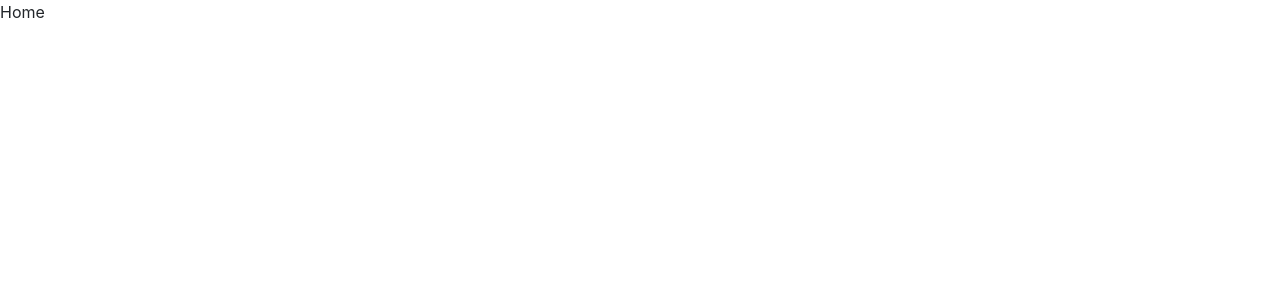
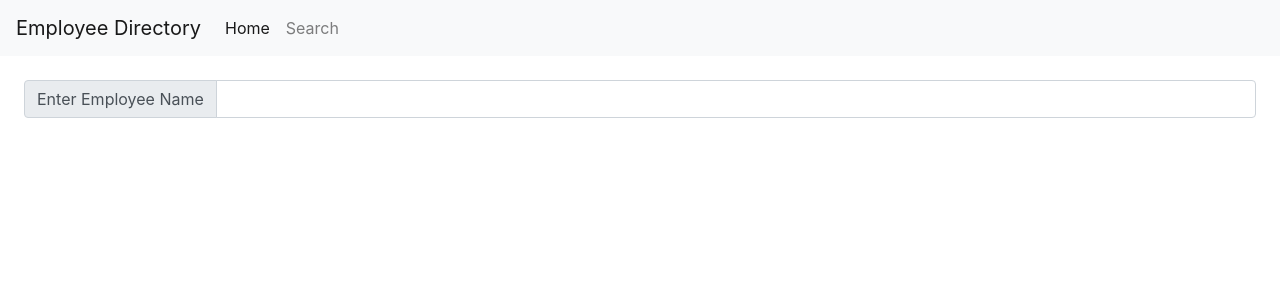
Before and after one commit to jeorgedonato/react-user-directory, a React (Create React App) app: page / in a window 1280 px wide. Shown: the top 300 px of the page. Built offline with nearby package versions, Linux system fonts and the light colour scheme.

Commit message:
Added searchbar

```diff
--- a/src/App.js
+++ b/src/App.js
@@ -2,12 +2,14 @@ import React from 'react';
 import Home from './pages/Home';
 import Search from './pages/Search';
 import Wrapper from './components/Wrapper'
+import Navbar from './components/Navbar'
 import { BrowserRouter as Router, Route } from "react-router-dom";
 
 function App() {
   return (
     <Router>
       <div>
+        <Navbar/>
         <Wrapper>
           <Route exact path="/" component={Home} />
           <Route exact path="/search" component={Search} />
--- /dev/null
+++ b/src/components/Navbar/index.js
@@ -0,0 +1,19 @@
+import React from 'react';
+import {Navbar,Nav} from 'react-bootstrap';
+import { Link } from "react-router-dom";
+
+function Navbars(){
+  return (
+    <>
+      <Navbar bg="light" variant="light">
+        <Link to="/" className="navbar-brand" href="#home">Employee Directory</Link>
+        <Nav className="mr-auto">
+          <Link to="/" className={window.location.pathname === "/" ? "nav-link active" : "nav-link"}  href="#home">Home</Link>
+          <Link to="/search" className={window.location.pathname === "/search" ? "nav-link active" : "nav-link"} href="#search">Search</Link>
+        </Nav>
+      </Navbar>
+    </>
+  );
+
+};
+export default Navbars;
--- /dev/null
+++ b/src/components/SearchBar/index.js
@@ -0,0 +1,17 @@
+import React from 'react';
+import {InputGroup,FormControl} from 'react-bootstrap'
+
+function SearchBar(props){
+  return(
+    <>
+    <InputGroup >
+    <InputGroup.Prepend>
+      <InputGroup.Text id="inputGroup-sizing-lg">Enter Employee Name</InputGroup.Text>
+    </InputGroup.Prepend>
+    <FormControl value={props.value} onChange={props.handleChange} aria-label="Large" aria-describedby="inputGroup-sizing-sm" />
+  </InputGroup>
+    </>
+  );
+}
+
+export default SearchBar;
--- a/src/components/Wrapper/index.js
+++ b/src/components/Wrapper/index.js
@@ -1,5 +1,5 @@
 import React from "react";
-// import "./style.css";
+import "./style.css";
 
 function Wrapper(props) {
   return <main className="wrapper" {...props} />;
--- /dev/null
+++ b/src/components/Wrapper/style.css
@@ -0,0 +1,5 @@
+.wrapper {
+  min-height: 100%;
+  margin: 1.5rem;
+  padding-bottom: 100px;
+}
--- a/src/pages/Home.js
+++ b/src/pages/Home.js
@@ -1,10 +1,17 @@
-import React from 'react';
+import React,{useState} from 'react';
+import SearchBar from '../components/SearchBar'
 import Employees from '../employee.json';
 
 function Home() {
+  const [employeeSearch,setEmployeeSearch] = useState("");
+  const handleChange = (e) => {
+    setEmployeeSearch(e.target.value);
+  }
+
   return (
     <>
-      <p>Home</p>
+      <SearchBar value={employeeSearch} handleChange={handleChange}/>
+
     </>
   );
 }
```
Also changed, not shown: src/components/Wrapper/index.css (deleted).
